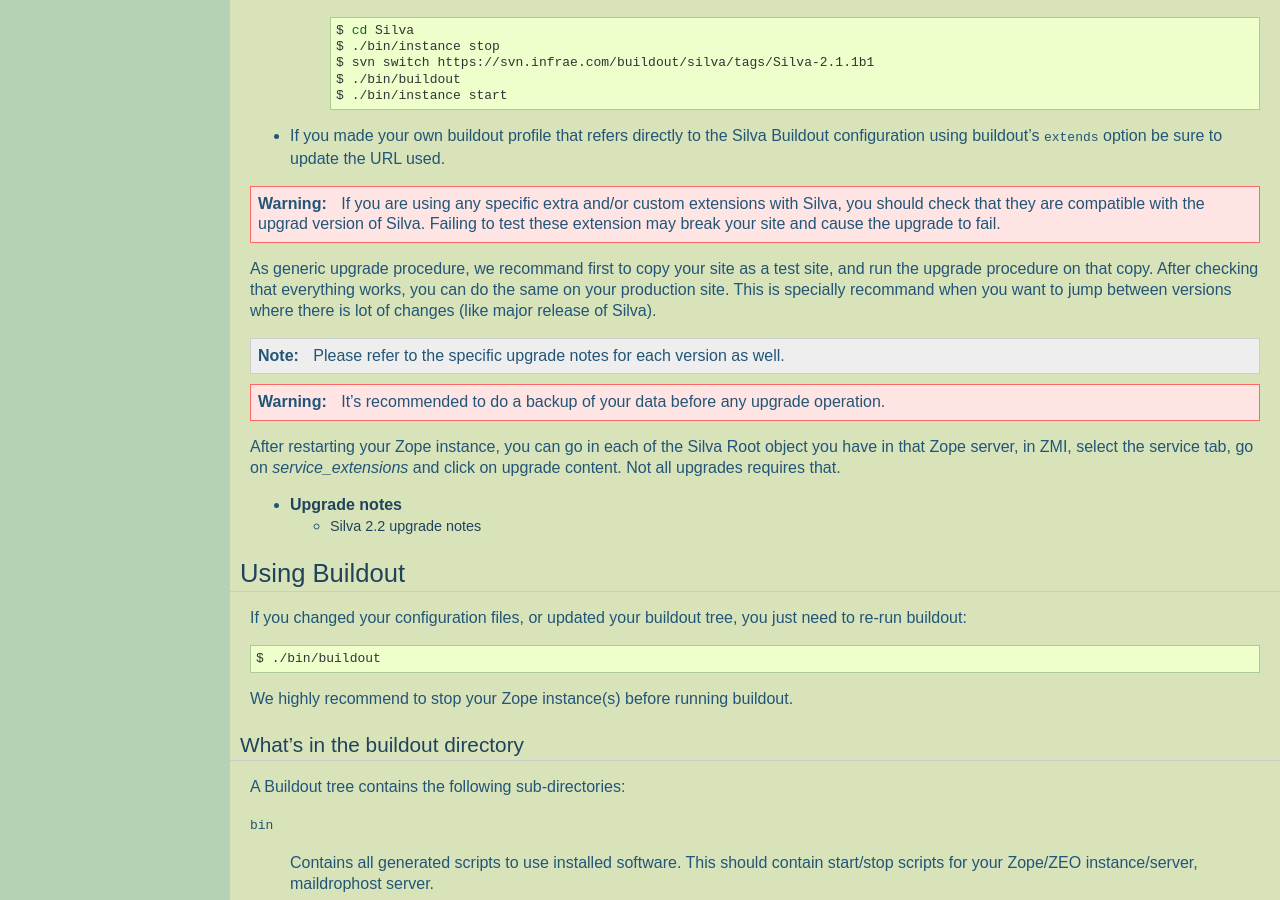
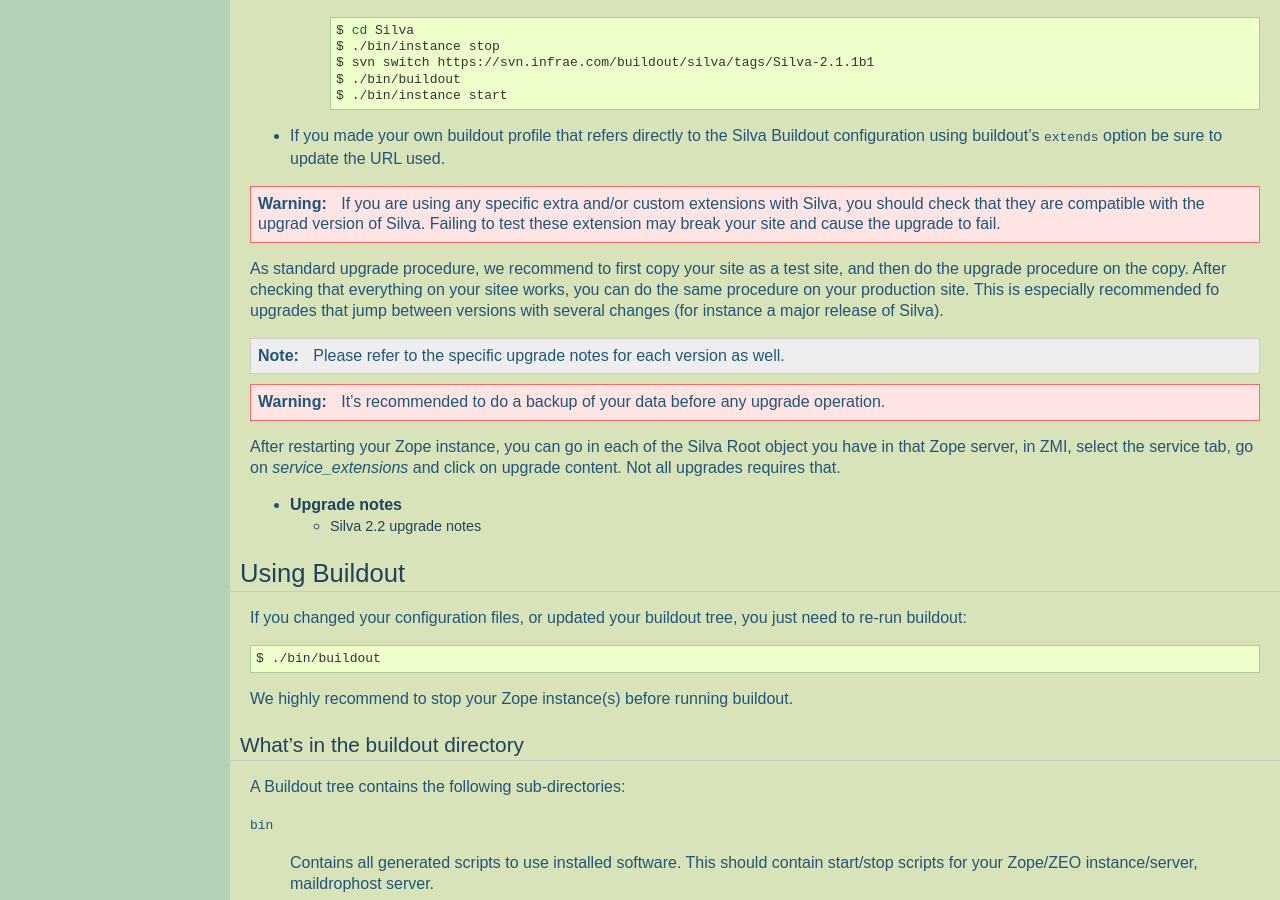
Before and after one commit to silvacms/documentation, a Sphinx documentation site: the page built from source/silva/buildout.rst, in a window 1280 px wide and 900 px high, scrolled down 4239 px. Built offline with Sphinx 7.4.7, drawn with Linux system fonts in a browser that asks for light colours; pages that are not in the unit, such as notebooks, are missing from menus.

Commit message:
- Edit text

```diff
--- a/source/silva/buildout.rst
+++ b/source/silva/buildout.rst
@@ -313,11 +313,12 @@
    version of Silva. Failing to test these extension may break your
    site and cause the upgrade to fail.
 
-As generic upgrade procedure, we recommand first to copy your site as
-a test site, and run the upgrade procedure on that copy. After
-checking that everything works, you can do the same on your production
-site. This is specially recommand when you want to jump between
-versions where there is lot of changes (like major release of Silva).
+As standard upgrade procedure, we recommend to first copy your site as
+a test site, and then do the upgrade procedure on the copy. After
+checking that everything on your sitee works, you can do the same
+procedure on your production site. This is especially recommended fo
+upgrades that jump between versions with several changes (for instance
+a major release of Silva).
 
 .. note::
 
```
